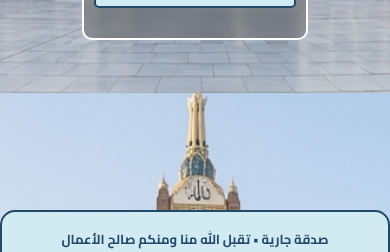
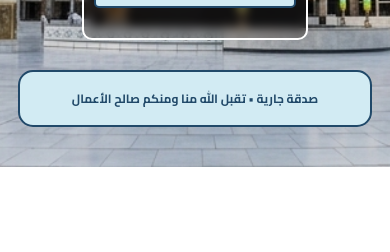
Before and after one commit to aceralahzan123444-byte/The-Pray-Time, a React (Vite) app: page /#/ in a window 390 px wide. Shown: the part 751-1003 px from the top of the page. After the commit the page ends 918 px from the top, so only its background shows below. Built offline with nearby package versions, Linux system fonts and the light colour scheme; no server answers.

Commit message:
style: update tasbeeh screen CSS designs

```diff
--- a/src/Components/Home.jsx
+++ b/src/Components/Home.jsx
@@ -227,7 +227,7 @@ function Home() {
           />
         </div>
       </section>
-      <footer className={Darkmod ? "Dark-footer" :"footer"}>صدقة جارية • تقبل الله منا ومنكم صالح الأعمال</footer>
+      <footer className={Darkmod ? "Dark-footer-Home" :"footer-Home"}>صدقة جارية • تقبل الله منا ومنكم صالح الأعمال</footer>
     </div>
     </>
   );
--- a/src/Components/Quran.jsx
+++ b/src/Components/Quran.jsx
@@ -168,7 +168,7 @@ export default function Quran() {
             return (
               <h1
                 key={ayah.number}
-                style={{ paddingBottom: "15px", fontSize: "29px"}}
+                style={{ paddingBottom: "15px", fontSize: "29px" }}
                 className={
                   Darkmod ? "Dark-amiri-quran-regular" : "amiri-quran-regular"
                 }
@@ -181,7 +181,7 @@ export default function Quran() {
             <React.Fragment key={ayah.number}>
               {ayah.numberInSurah === 1 && selectedSurahId !== 9 && (
                 <h1
-                  style={{ paddingBottom: "15px", fontSize: "29px"}}
+                  style={{ paddingBottom: "15px", fontSize: "29px" }}
                   className={
                     Darkmod ? "Dark-amiri-quran-regular" : "amiri-quran-regular"
                   }
--- a/src/Components/Tasbeeh.jsx
+++ b/src/Components/Tasbeeh.jsx
@@ -99,18 +99,23 @@ export default function Tasbeeh() {
     <>
       <div className={Darkmod ? "Dark-tasbeeh-container" : "tasbeeh-container"}>
         <div className="tasbeeh-card">
-        <div className={Darkmod ? "Dark-main-Text" : "main-Text" }> أذكار المسلم : </div>
+          <div className={Darkmod ? "Dark-main-Text" : "main-Text"}>
+            {" "}
+            أذكار المسلم :{" "}
+          </div>
           <p className={Darkmod ? "Dark-thikr-text" : "thikr-text"}>
-          {currentThikr.text}
+            {currentThikr?.text}
           </p>
           <span className={Darkmod ? "Dark-target-badge" : "target-badge"}>
-          الهدف: {currentThikr.target}
+            الهدف: {currentThikr?.target}
           </span>
           <div
             className={Darkmod ? "Dark-counter-circle" : "counter-circle"}
             onClick={handleIncrement}
           >
-          <span className={Darkmod ? "Dark-counter-number" : "counter-number"}>
+            <span
+              className={Darkmod ? "Dark-counter-number" : "counter-number"}
+            >
               {count}
             </span>
             <span className={Darkmod ? "Dark-tap-hint" : "tap-hint"}>
@@ -149,8 +154,9 @@ export default function Tasbeeh() {
           </div>
         </div>
       </div>
-     <footer className={Darkmod ? "Dark-footer" :"footer"}>صدقة جارية • تقبل الله منا ومنكم صالح الأعمال</footer>
+      <footer className={Darkmod ? "Dark-footer-Home" : "footer-Home"}>
+        صدقة جارية • تقبل الله منا ومنكم صالح الأعمال
+      </footer>
     </>
-
   );
 }
--- a/src/index.css
+++ b/src/index.css
@@ -394,7 +394,7 @@ html {
 .darkmod-big-dashboard button > div:first-child > div:first-child {
   color: #d2ebf3;
 }
-.footer {
+.footer{
   text-align: center;
   font-size: 22px;
   width: 80%;
@@ -408,7 +408,35 @@ html {
   background-color: #d2ebf3;
   border: 2px solid #214969;
 }
-.Dark-footer {
+.footer-Home {
+  text-align: center;
+  font-size: 22px;
+  width: 80%;
+  max-width: 750px;
+  padding: 15px;
+  border-radius: 15px;
+  margin: 30px auto 40px;
+  box-sizing: border-box;
+  font-weight: bold;
+  color: #214969;
+  background-color: #d2ebf3;
+  border: 2px solid #214969;
+}
+.Dark-footer{
+  text-align: center;
+  font-size: 22px;
+  width: 80%;
+  max-width: 750px;
+  padding: 15px;
+  border-radius: 15px;
+  margin: 30px auto 0 auto;
+  box-sizing: border-box;
+  font-weight: bold;
+  color: #d2ebf3;
+  background-color: #214969;
+  border: 2px solid #d2ebf3;
+}
+.Dark-footer-Home {
   text-align: center;
   font-size: 22px;
   width: 80%;
@@ -1599,8 +1627,11 @@ button {
     width: 70%;
   }
   .footer,
-  .Dark-footer {
+  .Dark-footer,
+  .footer-Home,
+  .Dark-footer-Home {
     font-size: 18px;
+    margin: 30px auto 40px;
   }
   .dark-mod-select,
   .select {
@@ -1654,6 +1685,12 @@ button {
   .Dark-footer {
     font-size: 16px;
     width: 100%;
+  }
+  .footer-Home,
+  .Dark-footer-Home {
+    font-size: 16px;
+    margin: 30px auto 0 auto;
+    width: 88%;
   }
   .dark-mod-select,
   .select,
@@ -1761,6 +1798,12 @@ button {
     font-size: 13px;
     margin: 170px auto 0 auto;
   }
+  .footer-Home,
+  .Dark-footer-Home {
+    font-size: 12px;
+    margin: 30px auto 40px;
+    width: 91%;
+  }
   .tasbeeh-container,
   .Dark-tasbeeh-container {
     height: 600px;
```
Lines whose indentation alone changed are shown as unchanged.
